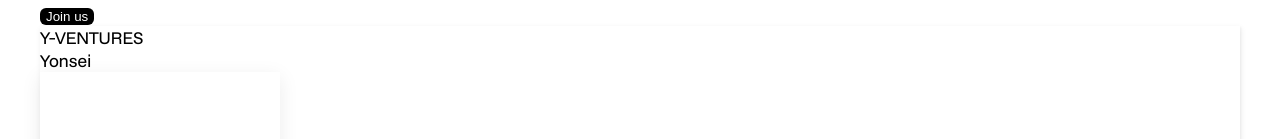
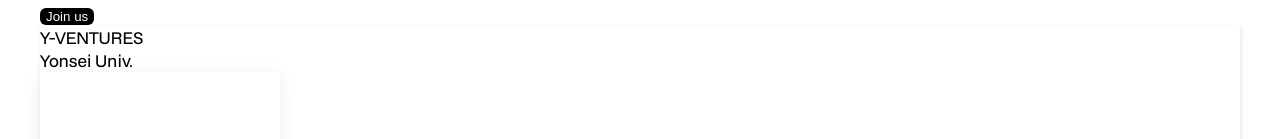
Before and after one commit to youthstartupforum/youth-startup-forum, a Next.js app: page /members in a window 1280 px wide. Shown: the part 1498-1637 px from the top of the page. Built offline with nearby package versions, Linux system fonts and the light colour scheme; a web font is replaced by a local one.

Commit message:
Add a few more clubs and add univ. to description

```diff
--- a/app/components/members.tsx
+++ b/app/components/members.tsx
@@ -8,7 +8,7 @@
   const members = [
     {
       name: 'Y-VENTURES',
-      description: 'Yonsei',
+      description: 'Yonsei Univ.',
       image: 'members-logo/Y-VENTURES 240x234.png',
       website: 'https://yventures.ac',
       linkedin: 'https://www.linkedin.com/company/yventuresyonsei/',
@@ -16,7 +16,7 @@
     },
     {
       name: 'HySpark',
-      description: 'Hanyang',
+      description: 'Hanyang Univ.',
       image: 'https://placehold.co/240x234',
       website: 'https://hyspark.hanyang.ac.kr',
       linkedin: 'https://linkedin.com/company/hyspark',
@@ -32,7 +32,7 @@
     },
     {
       name: 'VERY',
-      description: 'Yonsei',
+      description: 'Yonsei Univ.',
       image: 'https://placehold.co/240x234',
       website: 'https://very.yonsei.ac.kr',
       linkedin: 'https://linkedin.com/company/very',
@@ -40,7 +40,7 @@
     },
     {
       name: 'Flip',
-      description: 'Kyunghee',
+      description: 'Kyunghee Univ.',
       image: 'https://placehold.co/240x234',
       website: 'https://flip.khu.ac.kr',
       linkedin: 'https://linkedin.com/company/flip-khu',
@@ -56,7 +56,7 @@
     },
     {
       name: 'blackbox',
-      description: 'Sogang',
+      description: 'Sogang Univ.',
       image: 'https://placehold.co/240x234',
       website: 'https://blackbox.sogang.ac.kr',
       linkedin: 'https://linkedin.com/company/blackbox-sogang',
@@ -93,6 +93,30 @@
       website: 'https://ceos.sinchon.kr',
       linkedin: 'https://linkedin.com/company/ceos-sinchon',
       instagram: 'https://instagram.com/ceos_sinchon'
+    },
+    {
+      name: 'UNIS',
+      description: 'Ewha Univ.',
+      image: 'https://placehold.co/240x234',
+      website: 'https://unis.ewha.kr',
+      linkedin: 'https://linkedin.com/company/unis-ewha',
+      instagram: 'https://instagram.com/unis-ewha'
+    },
+    {
+      name: 'MOP',
+      description: 'GIST',
+      image: 'https://placehold.co/240x234',
+      website: 'https://mop.gist.kr',
+      linkedin: 'https://linkedin.com/company/mop-gist',
+      instagram: 'https://instagram.com/mop-gist'
+    },
+    {
+      name: 'NEXT',
+      description: 'Korea Univ.',
+      image: 'https://placehold.co/240x234',
+      website: 'https://next.korea.kr',
+      linkedin: 'https://linkedin.com/company/next-korea',
+      instagram: 'https://instagram.com/next-korea'
     }
   ];
 
```
